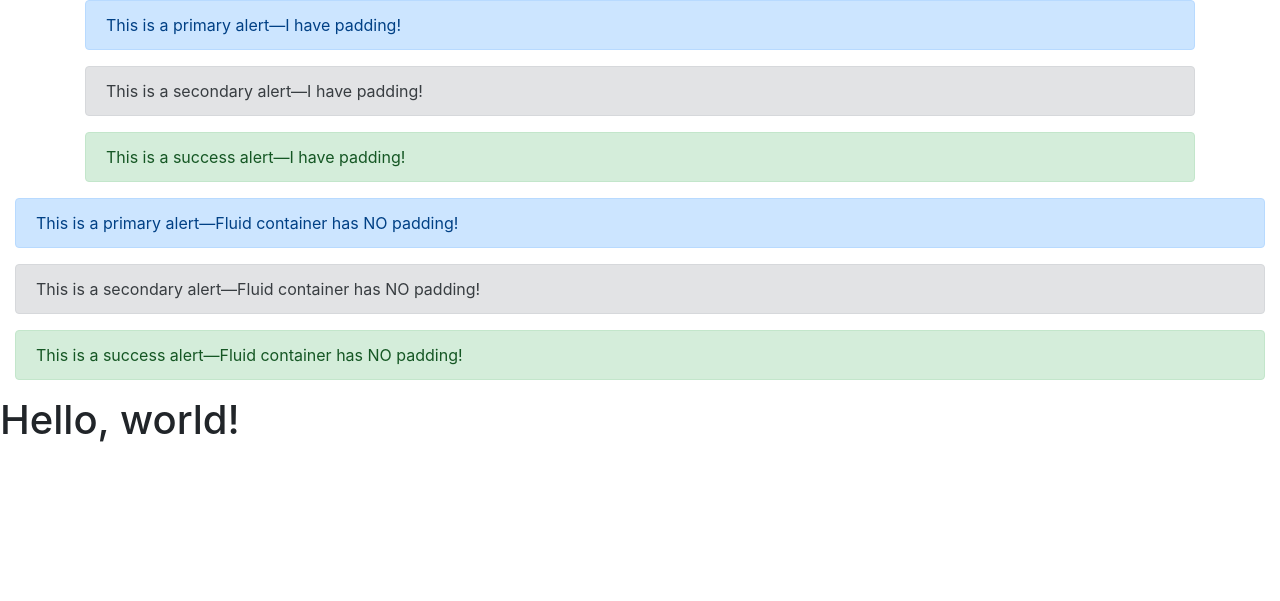
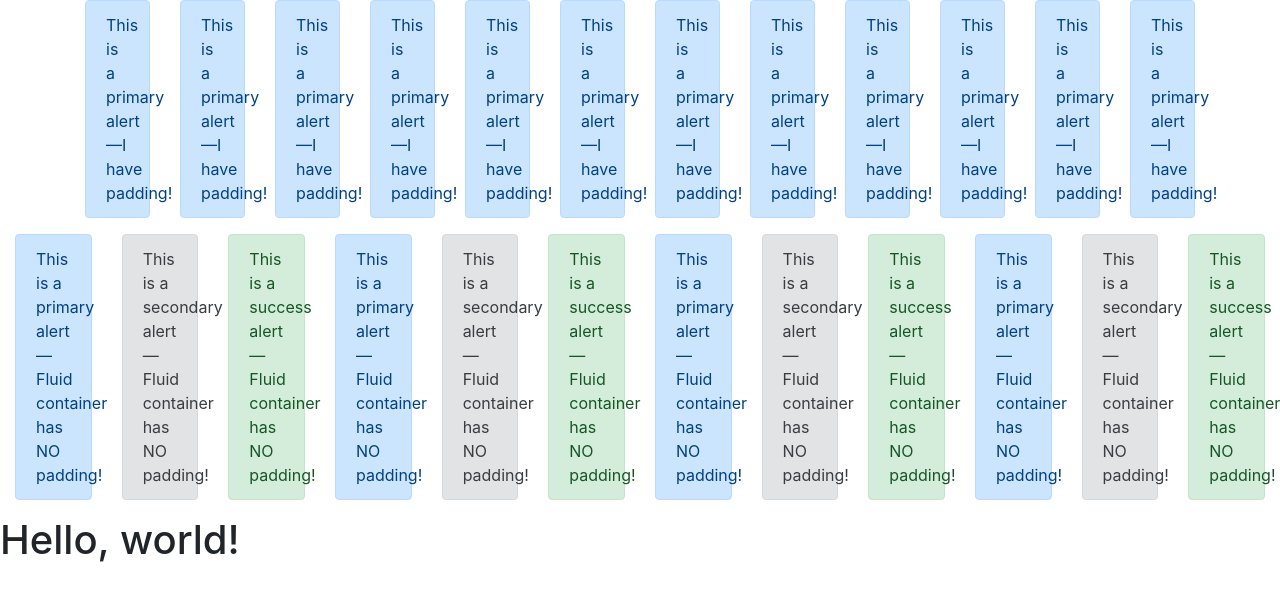
Before and after one commit to corcorasgit/ecommerce, a Django app: page /bootstrap/ in a window 1280 px wide. Shown: the top 601 px of the page. Run offline with Django 3.2, Linux system fonts and the light colour scheme; some libraries are stand-ins or nearby versions.

Commit message:
Section 5 bootstrap column sizing

```diff
--- a/templates/bootstrap/example.html
+++ b/templates/bootstrap/example.html
@@ -15,25 +15,132 @@
 
 <body>
     <div class="container">
+        <div class="row">
+            <div class="col-1">
                 <div class="alert alert-primary" role="alert">
                     This is a primary alert—I have padding!
                 </div>
-        <div class="alert alert-secondary" role="alert">
-            This is a secondary alert—I have padding!
             </div>
-        <div class="alert alert-success" role="alert">
-            This is a success alert—I have padding!
+            <div class="col-1">
+                <div class="alert alert-primary" role="alert">
+                    This is a primary alert—I have padding!
+                </div>
+            </div>
+            <div class="col-1">
+                <div class="alert alert-primary" role="alert">
+                    This is a primary alert—I have padding!
+                </div>
+            </div>
+            <div class="col-1">
+                <div class="alert alert-primary" role="alert">
+                    This is a primary alert—I have padding!
+                </div>
+            </div>
+            <div class="col-1">
+                <div class="alert alert-primary" role="alert">
+                    This is a primary alert—I have padding!
+                </div>
+            </div>
+            <div class="col-1">
+                <div class="alert alert-primary" role="alert">
+                    This is a primary alert—I have padding!
+                </div>
+            </div>
+            <div class="col-1">
+                <div class="alert alert-primary" role="alert">
+                    This is a primary alert—I have padding!
+                </div>
+            </div>
+            <div class="col-1">
+                <div class="alert alert-primary" role="alert">
+                    This is a primary alert—I have padding!
+                </div>
+            </div>
+            <div class="col-1">
+                <div class="alert alert-primary" role="alert">
+                    This is a primary alert—I have padding!
+                </div>
+            </div>
+            <div class="col-1">
+                <div class="alert alert-primary" role="alert">
+                    This is a primary alert—I have padding!
+                </div>
+            </div>
+            <div class="col-1">
+                <div class="alert alert-primary" role="alert">
+                    This is a primary alert—I have padding!
+                </div>
+            </div>
+            <div class="col-1">
+                <div class="alert alert-primary" role="alert">
+                    This is a primary alert—I have padding!
+                </div>
+            </div>
         </div>
     </div>
     <div class="container-fluid">
+        <div class="row">
+            <div class="col-1">
                 <div class="alert alert-primary" role="alert">
                     This is a primary alert—Fluid container has NO padding!
                 </div>
+            </div>
+            <div class="col-1">
                 <div class="alert alert-secondary" role="alert">
                     This is a secondary alert—Fluid container has NO padding!
                 </div>
+            </div>
+            <div class="col-1">
                 <div class="alert alert-success" role="alert">
                     This is a success alert—Fluid container has NO padding!
+                </div>
+            </div>
+
+            <div class="col-1">
+                <div class="alert alert-primary" role="alert">
+                    This is a primary alert—Fluid container has NO padding!
+                </div>
+            </div>
+            <div class="col-1">
+                <div class="alert alert-secondary" role="alert">
+                    This is a secondary alert—Fluid container has NO padding!
+                </div>
+            </div>
+            <div class="col-1">
+                <div class="alert alert-success" role="alert">
+                    This is a success alert—Fluid container has NO padding!
+                </div>
+            </div>
+            <div class="col-1">
+                <div class="alert alert-primary" role="alert">
+                    This is a primary alert—Fluid container has NO padding!
+                </div>
+            </div>
+            <div class="col-1">
+                <div class="alert alert-secondary" role="alert">
+                    This is a secondary alert—Fluid container has NO padding!
+                </div>
+            </div>
+            <div class="col-1">
+                <div class="alert alert-success" role="alert">
+                    This is a success alert—Fluid container has NO padding!
+                </div>
+            </div>
+            <div class="col-1">
+                <div class="alert alert-primary" role="alert">
+                    This is a primary alert—Fluid container has NO padding!
+                </div>
+            </div>
+            <div class="col-1">
+                <div class="alert alert-secondary" role="alert">
+                    This is a secondary alert—Fluid container has NO padding!
+                </div>
+            </div>
+            <div class="col-1">
+                <div class="alert alert-success" role="alert">
+                    This is a success alert—Fluid container has NO padding!
+                </div>
+            </div>
         </div>
     </div>
     <h1>Hello, world!</h1>
```
Lines whose indentation alone changed are shown as unchanged.
